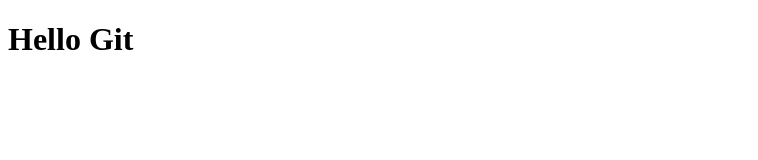
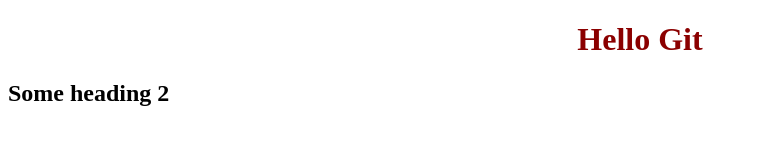
Before and after one commit to tanchuk007/git-test, a plain HTML site: page index.html in a window 1280 px wide. Shown: the whole page, without its empty margins (0-758 px from the left). Drawn offline with Linux system fonts and the light colour scheme.

Commit message:
Added main.js and modify index.html main.css

```diff
--- a/index.html
+++ b/index.html
@@ -5,10 +5,12 @@
     <meta http-equiv="X-UA-Compatible" content="IE=edge">
     <meta name="viewport" content="width=device-width, initial-scale=1.0">
     <title>Урок 24</title>
+    <link rel="stylesheet" href="./main.css">
 </head>
 <body>
 
 <h1> Hello Git</h1>
+<h2>Some heading 2</h2>
 
 
 </body>
--- a/main.css
+++ b/main.css
@@ -0,0 +1,5 @@
+h1{
+    text-align: center;
+    font-style: 50px;
+    color: darkred;
+}
--- /dev/null
+++ b/main.js
@@ -0,0 +1,3 @@
+function sayHello(){
+    console.log('Hello Git')
+}
```
